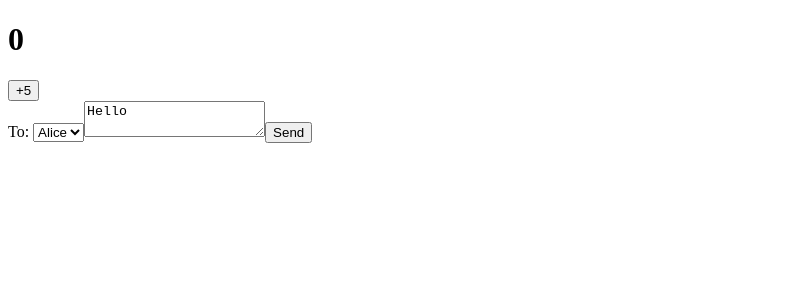
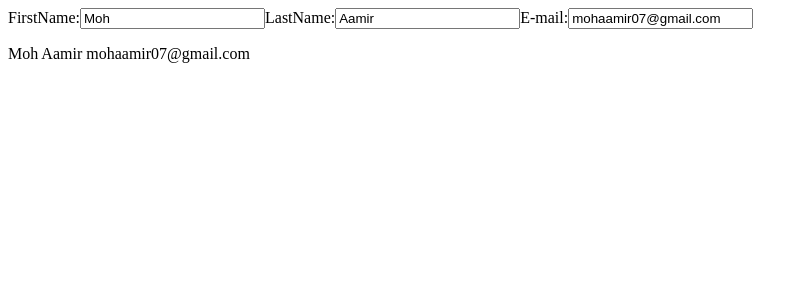
Before and after one commit to MohAamir7/Learning-React, a React (Vite) app in the folder State-in-react/React-State/: page / in a window 1280 px wide. Shown: the top 300 px of the page, without its empty margins (0-808 px from the left). Built offline with nearby package versions, Linux system fonts and the light colour scheme.

Commit message:
State with Object

```diff
--- a/State-in-react/React-State/src/App.jsx
+++ b/State-in-react/React-State/src/App.jsx
@@ -3,14 +3,18 @@ import './App.css'
 import Gallery from './State'
 import Counter from './State-over-Time'
 import Form from './Message-Timer'
+import MovingDot from './Object-in-State'
+import Form2 from './Spread-Copy'
 
 function App() {
 
   return (
     <>
     {/* <Gallery></Gallery> */}
-    <Counter></Counter>
-    <Form></Form>
+    {/* <Counter></Counter> */}
+    {/* <Form></Form> */}
+    {/* <MovingDot></MovingDot> */}
+    <Form2></Form2>
 
 
     </>
--- /dev/null
+++ b/State-in-react/React-State/src/Object-in-State.jsx
@@ -0,0 +1,33 @@
+import { useState } from "react"
+
+
+function MovingDot(){
+    const [Position,setPosition] = useState({x:0,y:0});
+
+
+    return(
+        <div onPointerMove={e=>{
+            setPosition({
+            x : e.clientX,
+            y :e.clientY
+        })}}
+            style={{
+        position: 'relative',
+        width: '100vw',
+        height: '100vh',
+       }}>
+      <div style={{
+        position: 'absolute',
+        backgroundColor: 'red',
+        borderRadius: '50%',
+        transform: `translate(${Position.x}px, ${Position.y}px)`,
+        left: -10,
+        top: -10,
+        width: 20,
+        height: 20,
+      }} />
+    </div>
+    )
+}
+
+export default MovingDot;
--- /dev/null
+++ b/State-in-react/React-State/src/Spread-Copy.jsx
@@ -0,0 +1,76 @@
+import { useState } from "react"
+
+/*
+if want to change the one field of the object and other value unchange so need to a make a copy of Object. so we use spread opreartor to do this work.
+*/
+function Form2(){
+    const[person,setperson] = useState({
+        firstName:"Moh",
+        lastName :"Aamir",
+        email:"mohaamir07@gmail.com"
+    })
+// Input field don't change the value here because we trying to mutate it so we use spread opreator to change the value first we make the copy of existing object using spread...
+    function handleFirstName(e){
+        setperson({
+            ...person, // copy the old object values
+            firstName : e.target.value //But override this one. do same for others
+        })
+
+
+    }
+    function handlelastName(e){
+        setperson({
+            ...person,
+            lastName:e.target.value
+
+        })
+    }
+    function handleEmail(e){
+        setperson({
+            ...person,
+            email:e.target.value
+        })
+    }
+    // if we want to change in one handleOnchange to change the all these value we code like this.
+    function handleChange(e){
+        // give the name peroperty all the input values;
+        setperson({
+            ...person,
+            [e.target.name]:e.target.value
+        })
+    }
+
+    return(
+        <>
+        <label>
+            FirstName:
+            <input type="text"
+            value={person.firstName}
+            onChange={handleFirstName}
+            />
+        </label>
+        <label >
+            LastName:
+            <input type="text"
+            value={person.lastName}
+            onChange={handlelastName}
+            />
+        </label>
+        <label>
+            E-mail:
+            <input type="text"
+            value={person.email}
+            onChange={handleEmail}
+            />
+        </label>
+        <p>
+            {person.firstName}{' '}
+            {person.lastName}{' '}
+            {person.email}
+        </p>
+        </>
+
+    )
+}
+
+export default Form2;
```
